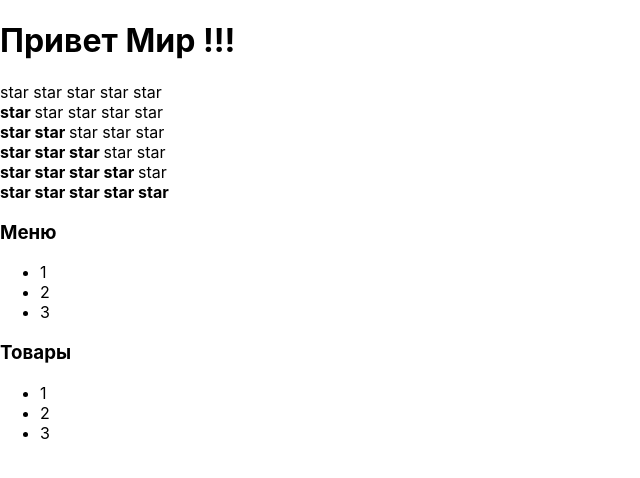
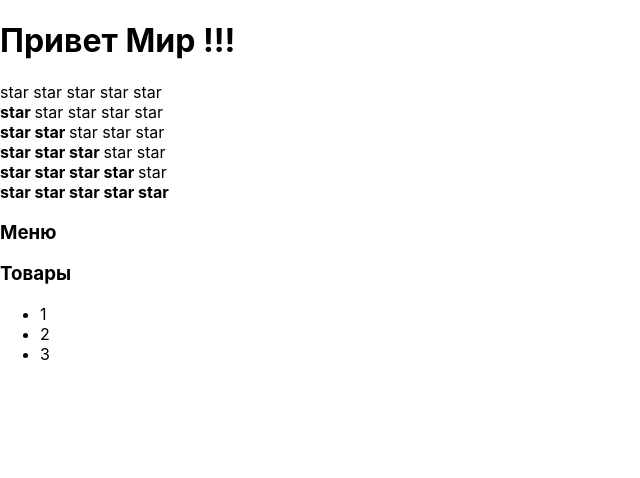
Before and after one commit to DaniyelGit/react-mini-practicum, a React (Create React App) app: page / in a window 1280 px wide. Shown: the top 478 px of the page, without its empty margins (0-640 px from the left). Built offline with nearby package versions, Linux system fonts and the light colour scheme.

Commit message:
добавлена типизация для props компонент Accordion и Rating

```diff
--- a/src/App.tsx
+++ b/src/App.tsx
@@ -15,8 +15,8 @@ function App() {
          <Rating value={3}/>
          <Rating value={4}/>
          <Rating value={5}/>
-         <Accordion title={'Меню'}/>
-         <Accordion title={'Товары'}/>
+         <Accordion title={'Меню'} collapsed={true}/>
+         <Accordion title={'Товары'} collapsed={false}/>
       </div>
    );
 }
--- a/src/components/Accordion/Accordion.tsx
+++ b/src/components/Accordion/Accordion.tsx
@@ -2,13 +2,17 @@ import React from "react";
 
 type PropsAccordion = {
    title: string
+   collapsed: boolean
 }
 
 export function Accordion(props: PropsAccordion) {
    return (
       <div>
          <AccordionTitle title={props.title}/>
-         <AccordionBody/>
+         {
+            !props.collapsed && <AccordionBody/>
+         }
+
       </div>
    );
 }
```
